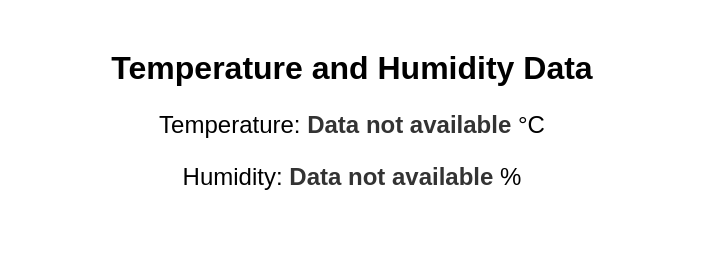
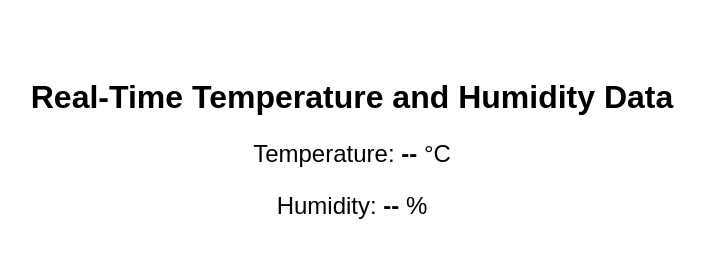
Before and after one commit to lsurjit/GSM, a plain HTML site: page index.html in a window 1280 px wide. Shown: the whole page, without its empty margins (288-993 px from the left). Drawn offline with Linux system fonts and the light colour scheme.

Commit message:
Update index.html

```diff
--- a/index.html
+++ b/index.html
@@ -8,46 +8,47 @@
         body {
             font-family: Arial, sans-serif;
             text-align: center;
-            margin-top: 50px;
+            padding: 50px;
         }
         .data-container {
             font-size: 24px;
-            margin: 20px;
+            margin: 20px 0;
         }
-        .data {
+        .data-container span {
             font-weight: bold;
-            color: #333;
         }
     </style>
 </head>
 <body>
 
-    <h1>Temperature and Humidity Data</h1>
+    <h1>Real-Time Temperature and Humidity Data</h1>
+
     <div class="data-container">
-        <p>Temperature: <span id="temperature" class="data">Loading...</span> °C</p>
-        <p>Humidity: <span id="humidity" class="data">Loading...</span> %</p>
+        <p>Temperature: <span id="temperature">--</span> °C</p>
+        <p>Humidity: <span id="humidity">--</span> %</p>
     </div>
 
     <script>
-        // Function to get query parameters from the URL
-        function getQueryParam(param) {
+        // Function to fetch and update temperature and humidity data
+        function updateData() {
+            // Fetch the current URL with query parameters
             const urlParams = new URLSearchParams(window.location.search);
-            return urlParams.get(param);
+
+            // Get the Temp and hum values from the URL
+            const temperature = urlParams.get('Temp');
+            const humidity = urlParams.get('hum');
+
+            // Update the displayed data
+            if (temperature !== null) {
+                document.getElementById('temperature').textContent = temperature;
+            }
+            if (humidity !== null) {
+                document.getElementById('humidity').textContent = humidity;
+            }
         }
 
-        // Get temperature and humidity from URL parameters
-        const temperature = getQueryParam('temperature');
-        const humidity = getQueryParam('humidity');
-
-        // If data is available, update the HTML content
-        if (temperature && humidity) {
-            document.getElementById('temperature').textContent = temperature;
-            document.getElementById('humidity').textContent = humidity;
-        } else {
-            // If no data, show an error message
-            document.getElementById('temperature').textContent = 'Data not available';
-            document.getElementById('humidity').textContent = 'Data not available';
-        }
+        // Update the data every 1 second (1000 milliseconds)
+        setInterval(updateData, 1000);
     </script>
 
 </body>
```
